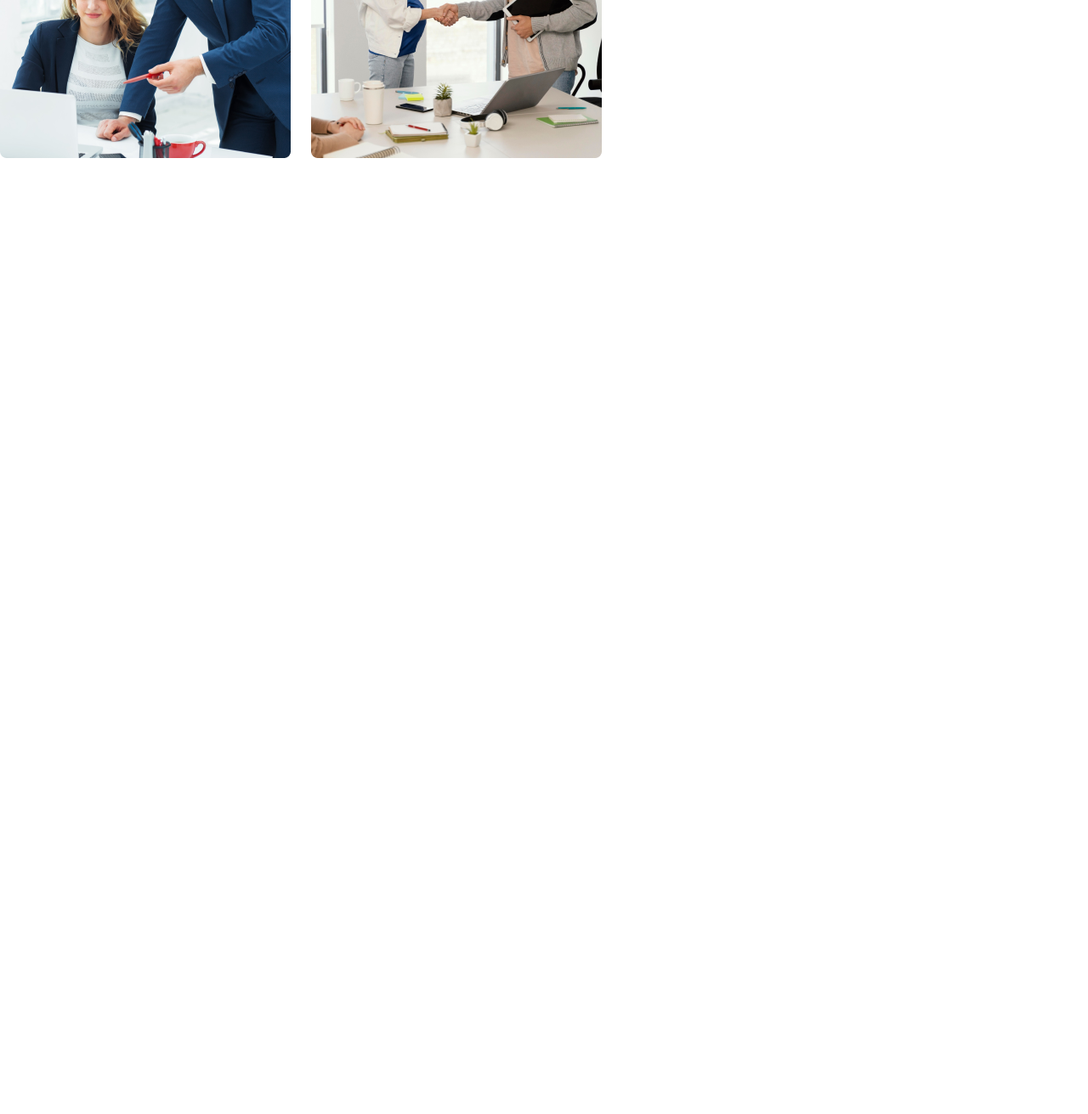
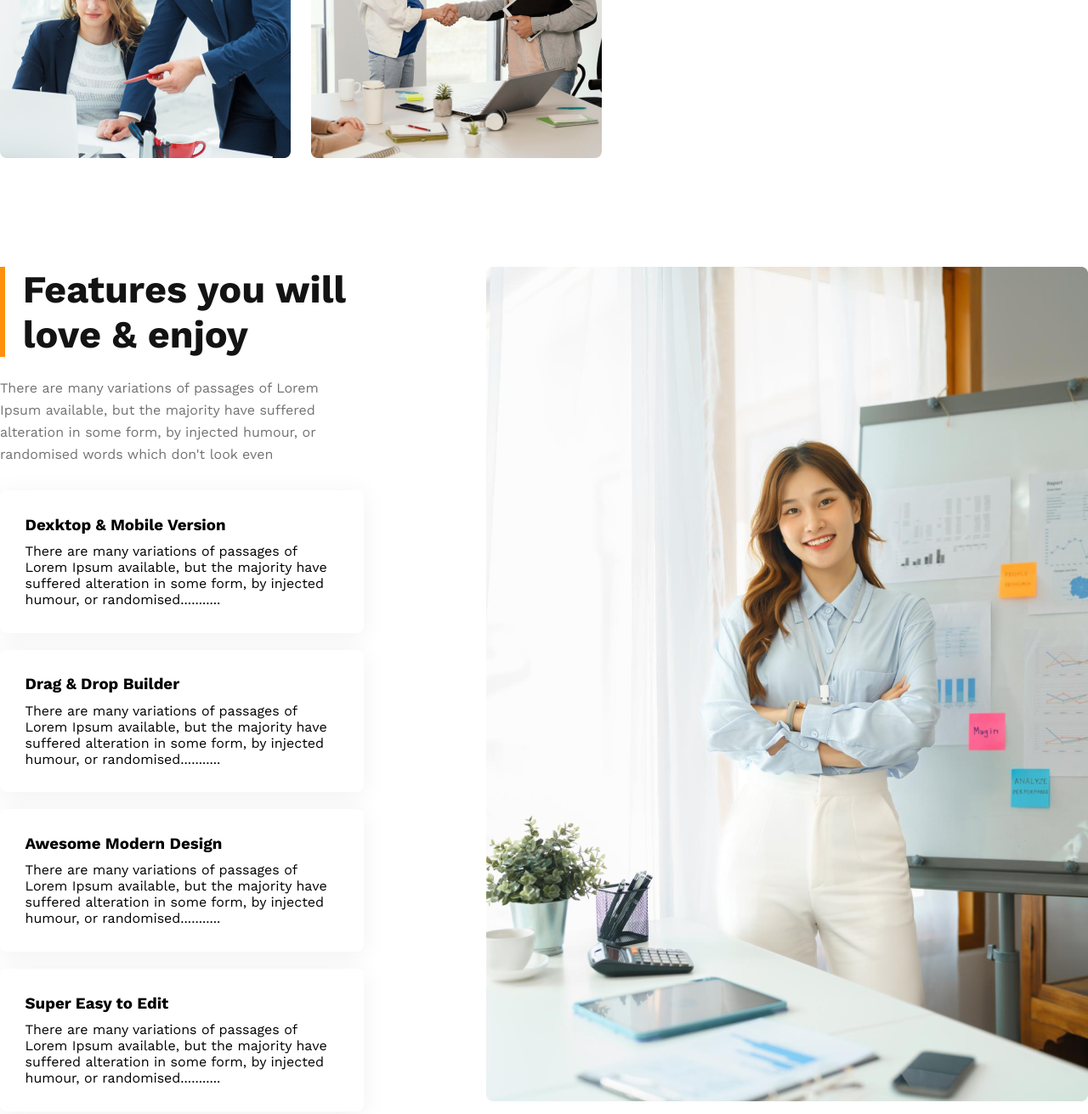
Before and after one commit to mashfikur/architects-website, a plain HTML site: page index.html in a window 1280 px wide. Shown: the part 1628-2939 px from the top of the page at 85% size. Before the commit the page ends 1899 px from the top, so only its background shows below. Drawn offline with nearby package versions, Linux system fonts and the light colour scheme.

Commit message:
feature-card section added

```diff
--- a/index.html
+++ b/index.html
@@ -39,12 +39,10 @@
         </div>
       </section>
     </header>
-    <!-- header section ends -->
 
     <!-- main section starts -->
     <main>
       <!-- feature section starts -->
-
       <section class="feature">
         <div class="feature-left">
           <div class="square-collage">
@@ -67,6 +65,57 @@
           <button class="btn">Explore More</button>
         </div>
       </section>
+
+      <!-- feature-card section starts -->
+      <section class="feature-card-section">
+        <div class="feature-card-left">
+          <h1 class="feature-card-intro">Features you will love & enjoy</h1>
+          <p class="feature-card-text">
+            There are many variations of passages of Lorem Ipsum available, but
+            the majority have suffered alteration in some form, by injected
+            humour, or randomised words which don't look even
+          </p>
+
+          <!-- cards -->
+          <div class="feature-card-container">
+            <div class="feature-card">
+              <h3 class="card-title">Dexktop & Mobile Version</h3>
+              <p class="card-text">
+                There are many variations of passages of Lorem Ipsum available,
+                but the majority have suffered alteration in some form, by
+                injected humour, or randomised...........
+              </p>
+            </div>
+            <div class="feature-card">
+              <h3 class="card-title">Drag & Drop Builder</h3>
+              <p class="card-text">
+                There are many variations of passages of Lorem Ipsum available,
+                but the majority have suffered alteration in some form, by
+                injected humour, or randomised...........
+              </p>
+            </div>
+            <div class="feature-card">
+              <h3 class="card-title">Awesome Modern Design</h3>
+              <p class="card-text">
+                There are many variations of passages of Lorem Ipsum available,
+                but the majority have suffered alteration in some form, by
+                injected humour, or randomised...........
+              </p>
+            </div>
+            <div class="feature-card">
+              <h3 class="card-title">Super Easy to Edit</h3>
+              <p class="card-text">
+                There are many variations of passages of Lorem Ipsum available,
+                but the majority have suffered alteration in some form, by
+                injected humour, or randomised...........
+              </p>
+            </div>
+          </div>
+        </div>
+        <div class="feature-card-right">
+          <img src="images/architect.png" alt="" />
+        </div>
+      </section>
     </main>
     <footer></footer>
   </body>
--- a/styles/style.css
+++ b/styles/style.css
@@ -138,6 +138,48 @@ main {
   padding-bottom: 2rem;
 }
 
+/* feature-card section styles */
+
+.feature-card-section {
+  display: flex;
+  margin-top: 8rem;
+  gap: 9rem;
+}
+
+.feature-card-intro {
+  color: #131313;
+  font-size: 2.8125rem;
+  font-weight: 700;
+  margin-bottom: 1.5rem;
+  padding-left: 1.3rem;
+  border-left: 6px solid #FF900E;
+}
+
+.feature-card-text {
+  color: #727272;
+  font-size: 1rem;
+  font-weight: 400;
+  line-height: 1.625rem;
+  padding-bottom: 1.8rem;
+}
+
+.feature-card-container {
+  display: flex;
+  flex-direction: column;
+  gap: 1.25rem;
+}
+
+.feature-card {
+  border-radius: 0.5rem;
+  background: #fff;
+  box-shadow: 0px 4px 30px 0px rgba(0, 0, 0, 0.06);
+  padding: 1.85rem;
+}
+
+.card-title {
+  padding-bottom: 0.65rem;
+}
+
 /* responsive web design */
 /* small devices */
 @media screen and (max-width: 576px) {
@@ -175,11 +217,11 @@ main {
     gap: 20px;
   }
 
-  main{
+  main {
     padding: 1.5rem;
   }
 
-  .feature{
+  .feature {
     flex-direction: column;
   }
 }
```
